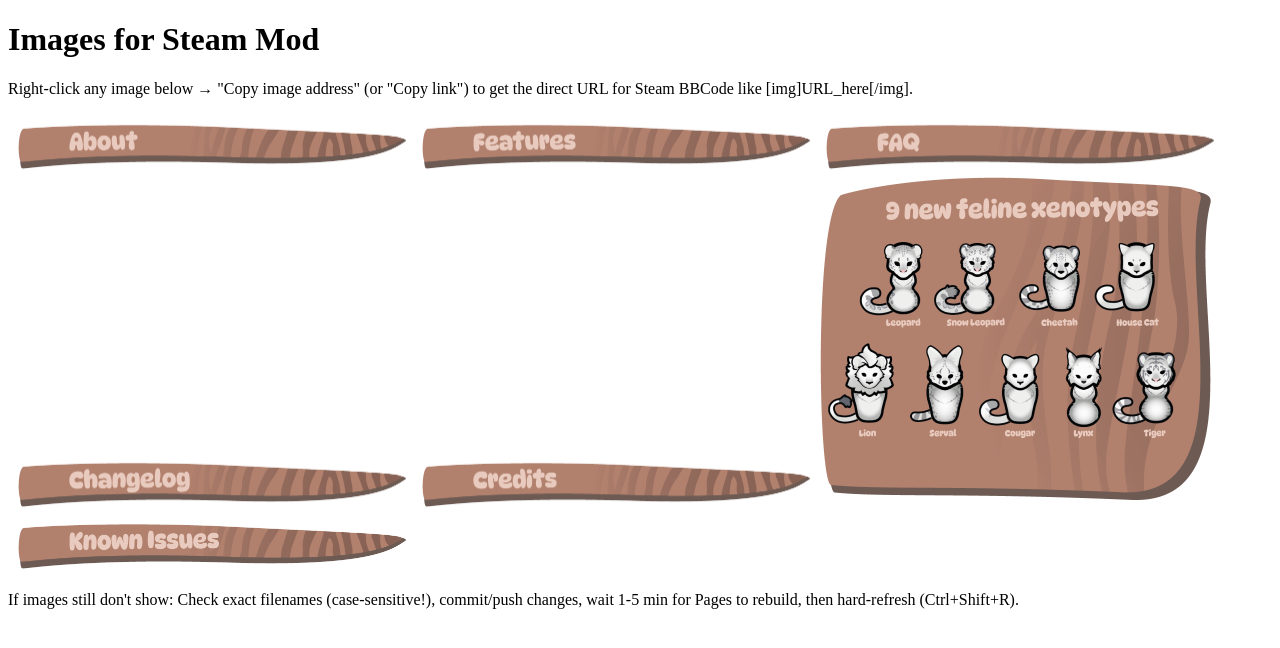
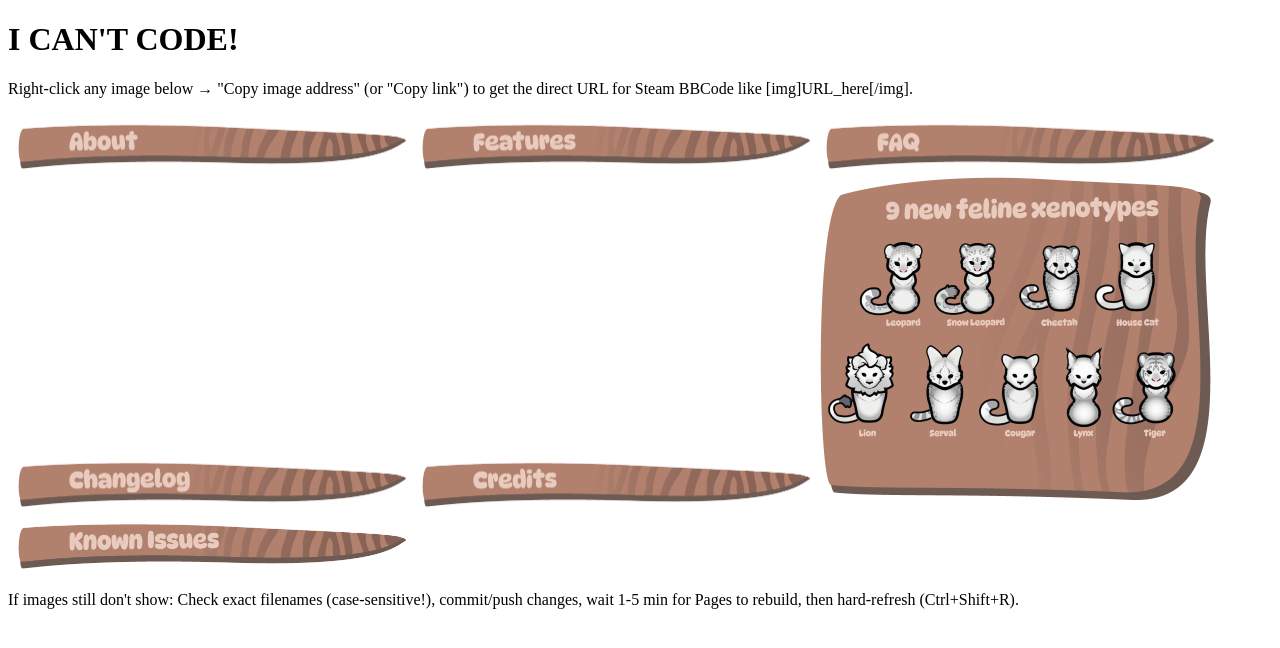
Before and after one commit to LythicalThing/LythicalThing.github.io, a plain HTML site: page index.html in a window 1280 px wide. Drawn offline with Linux system fonts and the light colour scheme.

Commit message:
Update index.html

```diff
--- a/index.html
+++ b/index.html
@@ -5,7 +5,7 @@
     <title>My Steam Workshop Images</title>
 </head>
 <body>
-    <h1>Images for Steam Mod</h1>
+    <h1>I CAN'T CODE!</h1>
     <p>Right-click any image below → "Copy image address" (or "Copy link") to get the direct URL for Steam BBCode like [img]URL_here[/img].</p>
 
     <!-- Update these with your actual filenames, keeping the folder prefix -->
```
